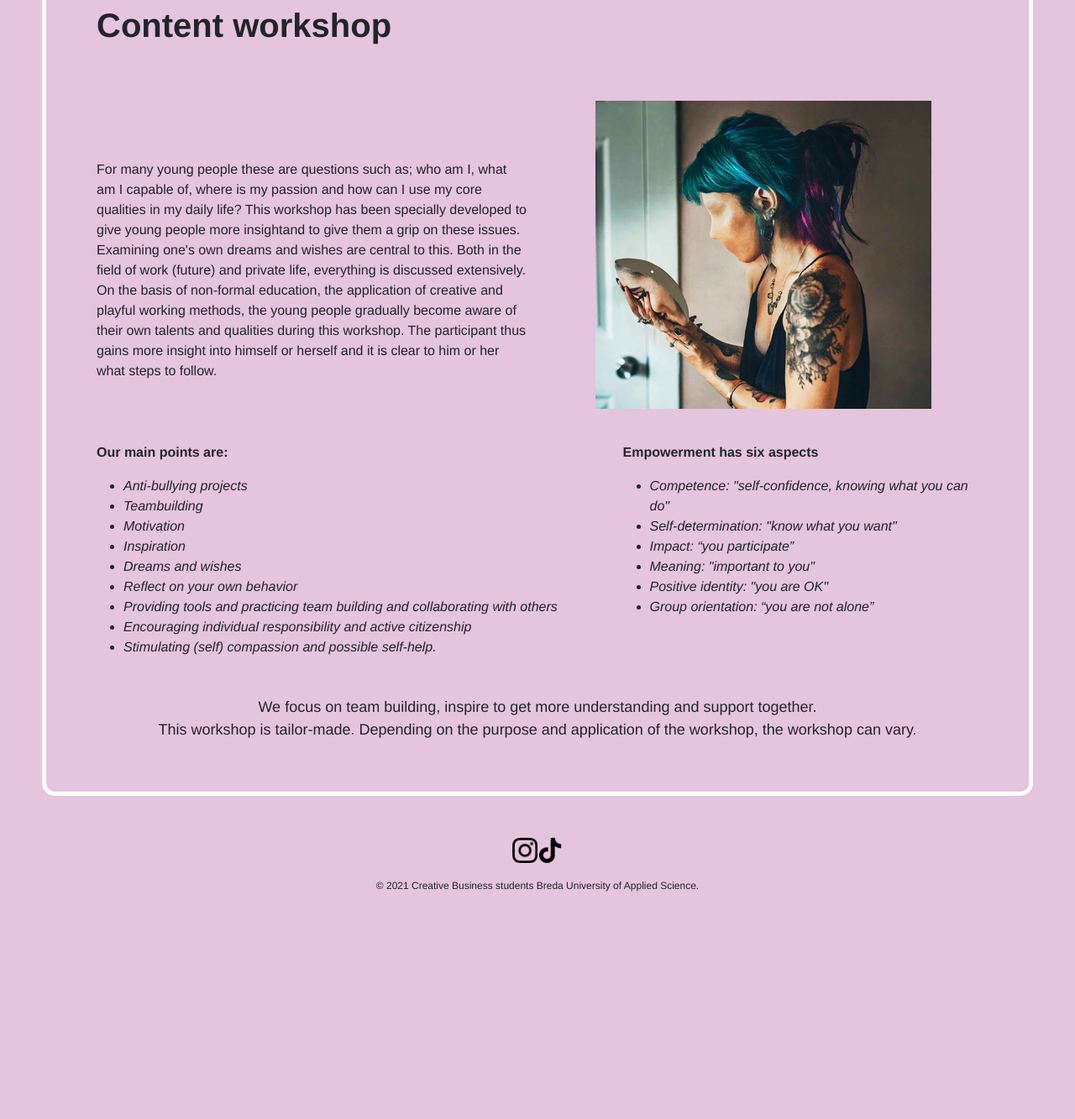
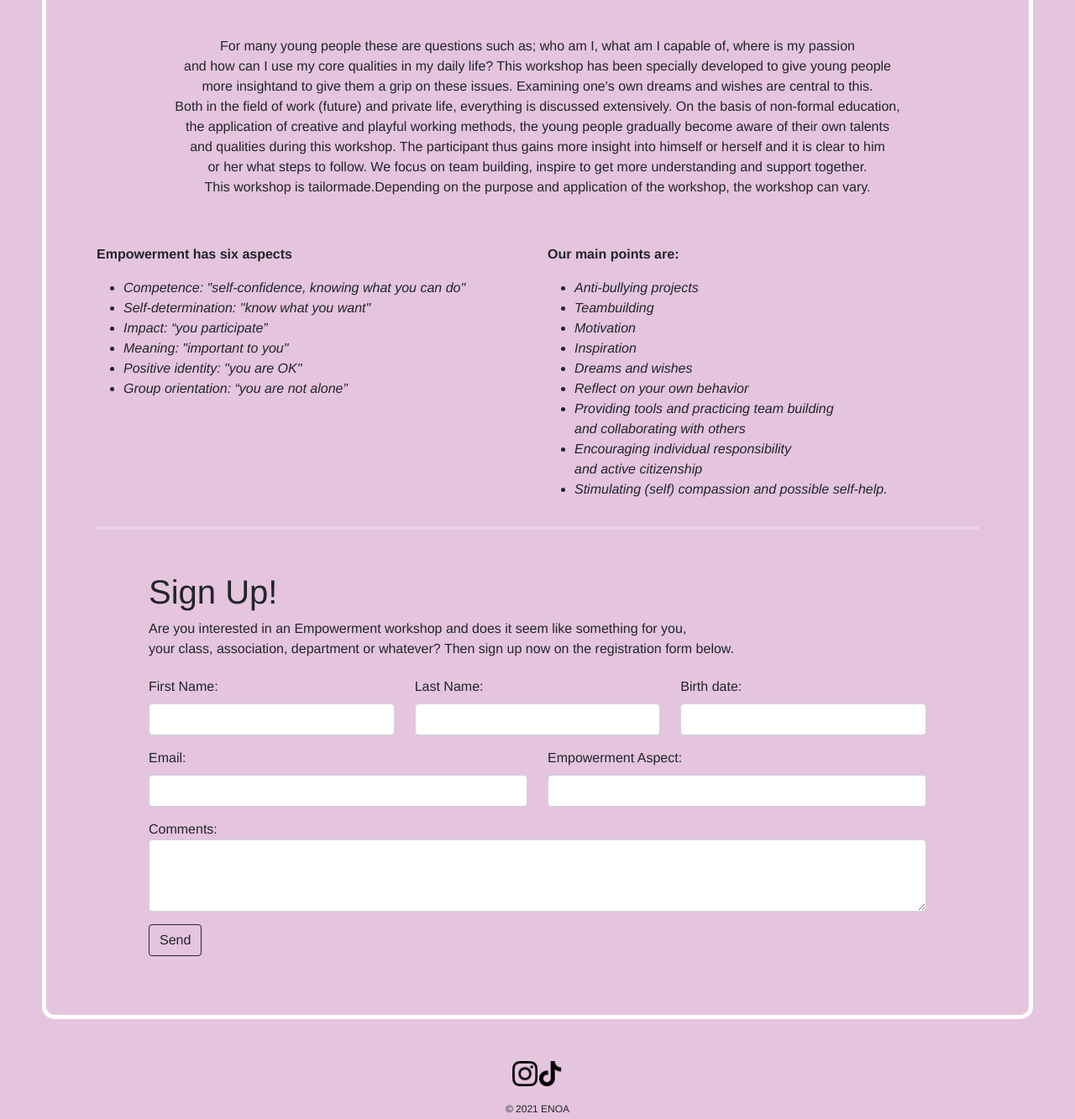
Before and after one commit to eemse/ENOA, a plain HTML site: page workshops.html in a window 1280 px wide. Shown: the part 1009-2342 px from the top of the page at 84% size. Before the commit the page ends 2107 px from the top, so only its background shows below. Drawn offline with Linux system fonts and the light colour scheme.

Commit message:
mistake check

```diff
--- a/css/stylesheet.css
+++ b/css/stylesheet.css
@@ -198,7 +198,7 @@
 }
 
 .workshopcontent {
-	text-align: left;
+	text-align: center;
 	margin: 60px;
 }
 
@@ -245,12 +245,12 @@
 
 .wtitle{
 	font-family: Helvetica, sans-serif !important;
-	text-align:left;
+	text-align:center;
 	margin: 120px 20px 20px 70px;
 }
 .wintrot{
 	font-family: Helvetica, sans-serif !important;
-	text-align:left;
+	text-align:center;
 	font-style: oblique;
 	margin: 0px 50px 0px 70px ;
 }
--- a/workshops.html
+++ b/workshops.html
@@ -1,5 +1,5 @@
 <!doctype html>
-<html>
+<html lang="en">
 <head>
 	<meta charset="UTF-8">
 	<meta name="viewport" content="width=device-width, initial-scale=1">
@@ -66,26 +66,31 @@
 					<p class="wintrot">An empowerment workshop is all about the feeling of having control over your own situation.Empowerment is the driving force behind self-management. It allows you to determine your own life;<br>that is inner leadership. Empowerment is dynamic and can change through personal development, (life) experience or training, for example.</p>
 				</div>
 				<div class="col-sm-12 col-md-6 col-lg-6 wintop">
-				<img class="introp" src="images/works2.jpg" style="width: 400px; margin: 50px;" alt="girl holding face" >
+					<img class="introp" src="images/works5.jpg" style="width: 400px; margin: 50px;" alt="girl holding face" >
 				</div>
 			</div>
 		</div>
 		<div class="workshop">
 			<div class="workshopcontent">
-			<h1 style="font-size:28;"><strong>Content workshop</strong></h1>
+				<h4><strong>Content workshop</strong></h4>
 				<br>
-			<br>
-				<div class="row" style="text-align:center;">
-				<div class="col-sm-12 col-md-6 col-lg-6" style="text-align:left; margin-top: 80px;">
-					<p>For many young people these are questions such as; who am I, what am I capable of, where is my passion and how can I use my core qualities in my daily life? This workshop has been specially developed to give young people more insightand to give them a grip on these issues. Examining one's own dreams and wishes are central to this. Both in the field of work (future) and private life, everything is discussed extensively. On the basis of non-formal education, the application of creative and playful working methods, the young people gradually become aware of their own talents and qualities during this workshop. The participant thus gains more insight into himself or herself and it is clear to him or her what steps to follow.</p>
+				<div class="row">
+					<div style="margin:10px 0px 40px 0px;">
+						<p>For many young people these are questions such as; who am I, what am I capable of, where is my passion <br>and how can I use my core qualities in my daily life? This workshop has been specially developed to give young people <br>more insightand to give them a grip on these issues. Examining one's own dreams and wishes are central to this. <br>Both in the field of work (future) and private life, everything is discussed extensively. On the basis of non-formal education, <br>the application of creative and playful working methods, the young people gradually become aware of their own talents <br>and qualities during this workshop. The participant thus gains more insight into himself or herself and it is clear to him <br>or her what steps to follow. We focus on team building, inspire to get more understanding and support together. <br>This workshop is tailormade.Depending on the purpose and application of the workshop, the workshop can vary.</p>
 					</div>
-				<div class="col-sm-12 col-md-6 col-lg-6">
-					<img class="introp" src="images/works5.jpg" style="width: 400px; margin: 10px 0px 0px 0px;" alt="girl holding face" >
+					<div class="col-sm-12 col-md-6 col-lg-6" style="text-align:left;">
+						<p><strong>Empowerment has six aspects</strong></p>
+						<ul style="font-style: oblique;">
+							<li>Competence: "self-confidence, knowing what you can do"</li>
+							<li>Self-determination: "know what you want"</li>
+							<li>Impact: “you participate”</li>
+							<li>Meaning: "important to you"</li>
+							<li>Positive identity: "you are OK"</li>
+							<li>Group orientation: “you are not alone”</li>
+						</ul>
 					</div>
-			</div>
-			<div class="row">
-				<div class="col-sm-12 col-md-7 col-lg-7" style="text-align:left; margin: 40px 0px 30px 0px;">
-					<p><strong>Our main points are:</strong>
+					<div class="col-sm-12 col-md-6 col-lg-6" style="text-align:left;">
+						<p><strong>Our main points are:</strong></p>
 						<ul style="font-style: oblique;">
 							<li>Anti-bullying projects</li>
 							<li>Teambuilding</li>
@@ -93,24 +98,46 @@
 							<li>Inspiration</li>
 							<li>Dreams and wishes</li>
 							<li>Reflect on your own behavior</li>
-						<li>Providing tools and practicing team building and collaborating with others</li>
-						<li>Encouraging individual responsibility and active citizenship</li>
+							<li>Providing tools and practicing team building<br>and collaborating with others</li>
+							<li>Encouraging individual responsibility <br>and active citizenship</li>
 							<li>Stimulating (self) compassion and possible self-help.</li>
-					</ul></p>
-				</div>
-				<div class="col-sm-12 col-md-5 col-lg-5" style="text-align:left; margin-top: 40px;">
-					<p><strong>Empowerment has six aspects</strong>
-					<ul style="font-style: oblique;">
-						<li>Competence: "self-confidence, knowing what you can do"</li>
-						<li>Self-determination: "know what you want"</li>
-						<li>Impact: “you participate”</li>
-						<li>Meaning: "important to you"</li>
-						<li>Positive identity: "you are OK"</li>
-						<li>Group orientation: “you are not alone”</li>
-					</ul></p>
+						</ul>
 					</div>
 				</div>
-			<p style="font-size: 18px; text-align:center;">We focus on team building, inspire to get more understanding and support together.<br>This workshop is tailor-made. Depending on the purpose and application of the workshop, the workshop can vary.</p>
+				<hr style="height:4px;border-width:2px;color:white;background-color:white">
+				<form class="row g-12 contactform" style="font-style:normal;">
+					<h1>Sign Up!</h1>
+					<p>Are you interested in an Empowerment workshop and does it seem like something for you,<br>your class, association, department or whatever? Then sign up now on the registration form below.</p>
+					<br>
+					<div class="col-md-4 formlabel">
+						<label for="inputname1" class="form-label">First Name:</label>
+						<input type="text" class="form-control" id="inputname1">
+					</div>
+					<div class="col-md-4 formlabel">
+						<label for="inputname2" class="form-label">Last Name:</label>
+						<input type="text" class="form-control" id="inputname2">
+					</div>
+					<div class="col-md-4 formlabel">
+						<label for="inputbirth" class="form-label">Birth date:</label>
+						<input type="text" class="form-control" id="inputbirth">
+					</div>
+					<div class="col-md-6 formlabel">
+						<label for="inputEmail4" class="form-label">Email:</label>
+						<input type="email" class="form-control" id="inputEmail4">
+					</div>
+					<div class="col-6 formlabel">
+						<label for="inputsubject" class="form-label">Empowerment Aspect:</label>
+						<input type="text" class="form-control" id="inputsubject">
+					</div>
+					<div class="col-12 form-group formlabel">
+						<label for="message">Comments:</label>
+						<textarea class="form-control" id="message" rows="3"></textarea>
+					</div>
+					<br>
+					<div class="col-12 formlabel">
+						<button type="button" class="btn btn-outline-dark">Send</button>
+					</div>
+				</form>
 			</div>
 		</div>
 		<footer class="footer">
@@ -119,7 +146,7 @@
 				<a class="col-auto tiktok" href="https://vm.tiktok.com/ZMeUjCqt2/"> <img src="images/tik-tokw.png" alt="ENOA logo" width="30" class= "socials"></a>
 			</div>
 			<br>
-		<p>© 2021 Creative Business students Breda University of Applied Science.</p>
+			<p>© 2021 ENOA</p>
 			<br>
 		</footer>
 		<script src="js/jquery-3.6.0.slim.min.js"></script>
```
Also changed, not shown: about.html (+2 -2 lines), blog.html (+9 -9 lines), contact.html (+5 -5 lines), index.html (+2 -2 lines), videos.html (+9 -9 lines), images/works1.jpg (deleted), images/works2.jpg (deleted), images/works6.jpg (deleted), 1 other file. Lines whose indentation alone changed are shown as unchanged.
